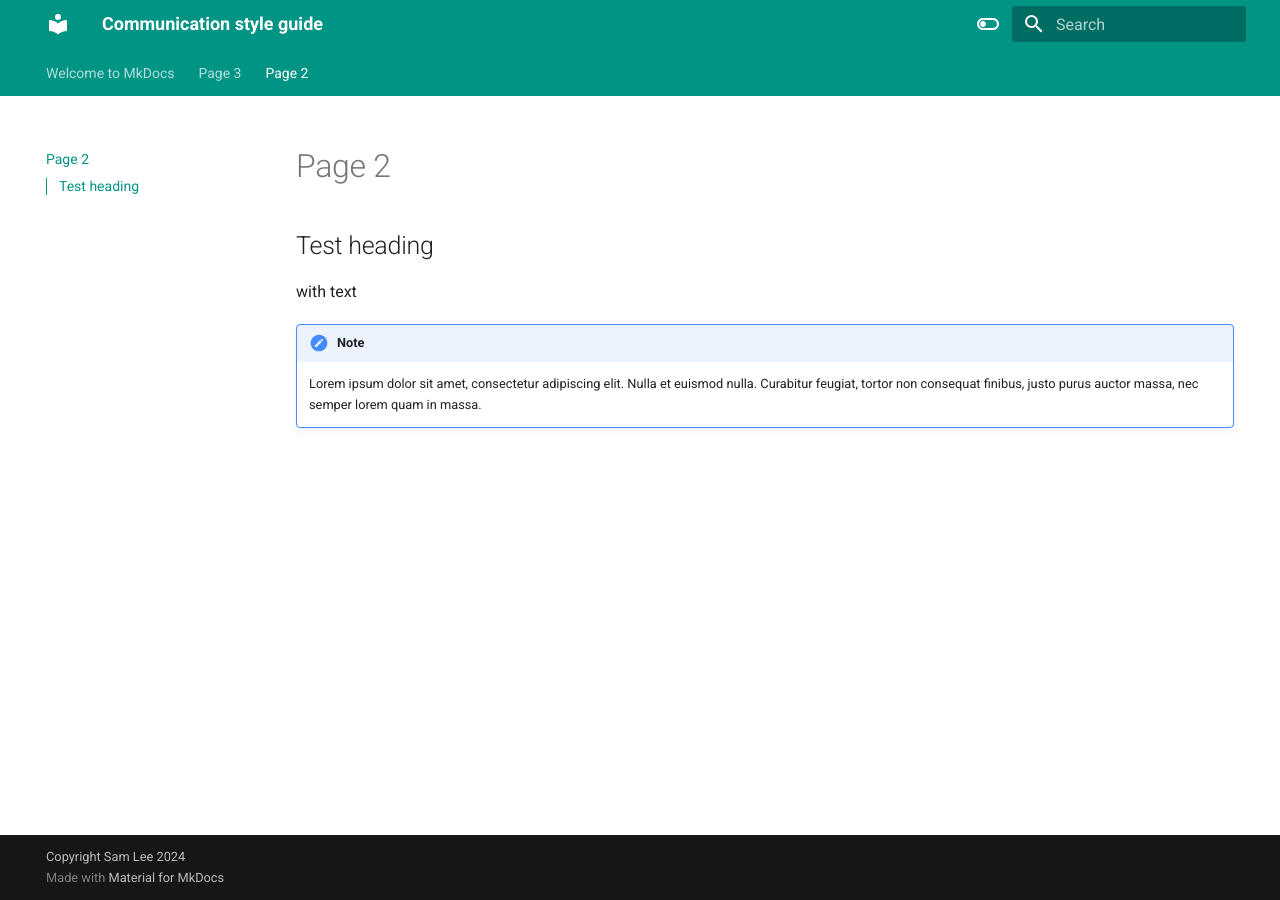
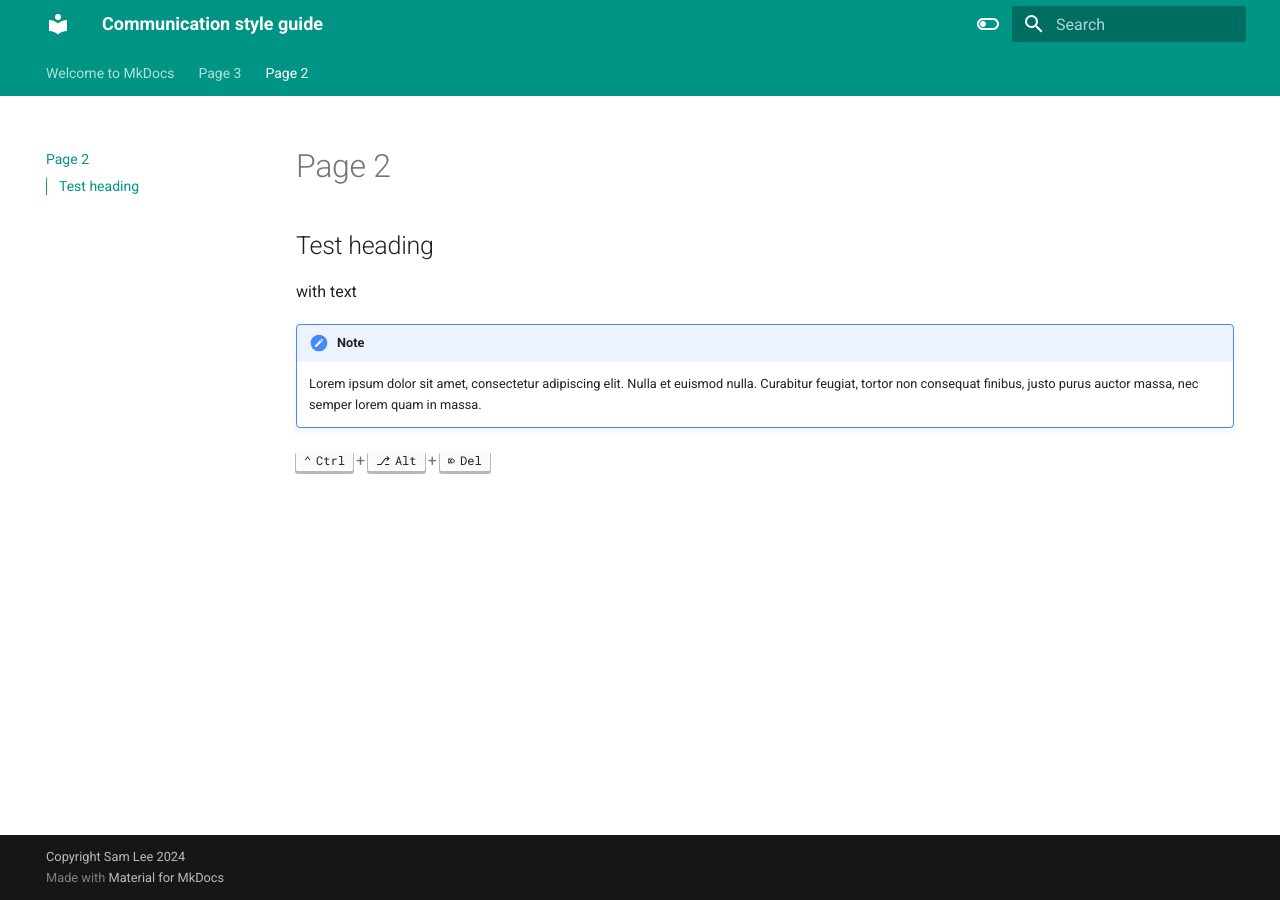
Before and after one commit to SamLee77/Communication-guide, an MkDocs documentation site: the page built from docs/page2.md, in a window 1280 px wide. Built offline with MkDocs 1.6.1 and Material for MkDocs 9.7.7, drawn with Linux system fonts in a browser that asks for light colours.

Commit message:
adding yml

```diff
--- a/docs/page2.md
+++ b/docs/page2.md
@@ -9,3 +9,5 @@ with text
     Lorem ipsum dolor sit amet, consectetur adipiscing elit. Nulla et euismod
     nulla. Curabitur feugiat, tortor non consequat finibus, justo purus auctor
     massa, nec semper lorem quam in massa.
+
+++ctrl+alt+del++
--- a/mkdocs.yml
+++ b/mkdocs.yml
@@ -25,11 +25,18 @@ theme:
         name: Switch to light mode
       primary: teal
       accent: lime
-
 markdown_extensions:
   - admonition
   - pymdownx.details
   - pymdownx.superfences
+  - tables
+  - footnotes
+  - pymdownx.critic
+  - pymdownx.caret
+  - pymdownx.keys
+  - pymdownx.mark
+  - pymdownx.tilde
+
 
 copyright:
   Copyright Sam Lee 2024
```
Also changed, not shown: docs/Page_3.md (line endings or trailing spaces).
